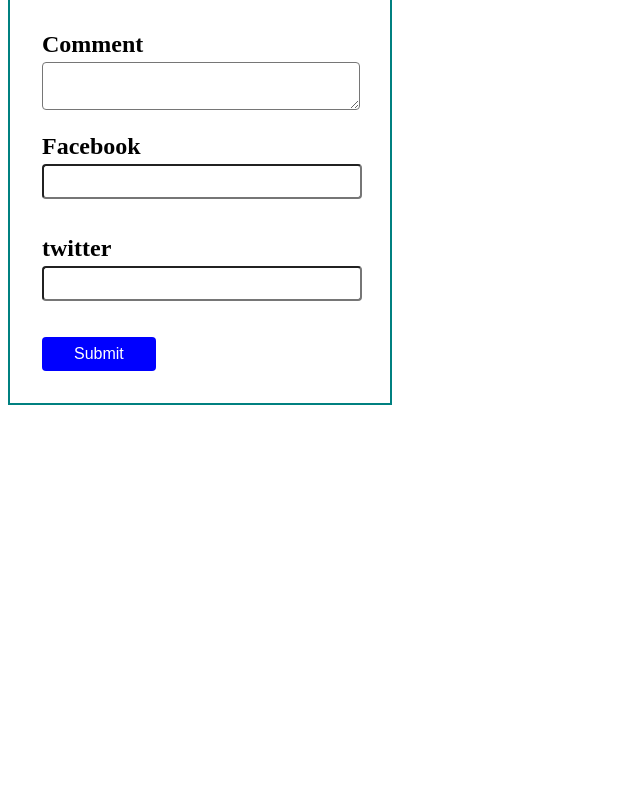
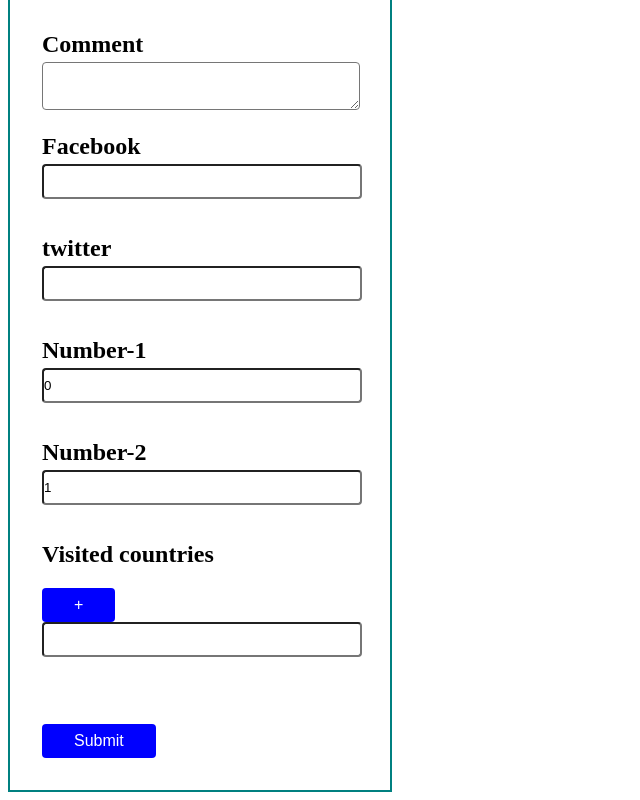
Before and after one commit to shamil-am/React-libs, a React (Create React App) app in the folder formik-lib/: page / in a window 1280 px wide. Shown: the part 389-1189 px from the top of the page, without its empty margins (0-640 px from the left). Before the commit the page ends 802 px from the top, so only its background shows below. Built offline with nearby package versions, Linux system fonts and the light colour scheme; the HTML template or start-up script is replaced by a standard one.

Commit message:
FieldArray,FastField added

```diff
--- a/formik-lib/src/Components/Form.js
+++ b/formik-lib/src/Components/Form.js
@@ -1,6 +1,13 @@
 import React from "react";
 import "./form.css";
-import { Formik, Form, Field, ErrorMessage } from "formik";
+import {
+  Formik,
+  Form,
+  Field,
+  ErrorMessage,
+  FieldArray,
+  FastField,
+} from "formik";
 import * as Yup from "yup";
 import TextError from "./TextError";
 
@@ -13,6 +20,8 @@ const initialValues = {
     facebook: "",
     twitter: "",
   },
+  phoneNumbers: ["0", "1"],
+  countries: [""],
 };
 const onSubmit = (values) => {
   window.alert("Form submitted!");
@@ -24,6 +33,9 @@ const validationSchema = Yup.object({
     .email("Yalnis email formati")
     .required("Emailinizi qeyd edin"),
   channel: Yup.string().required("Kanal secin"),
+  social: Yup.object().shape({
+    facebook: Yup.string().required("type facebook profile"),
+  }),
 });
 // component
 const FormExample = () => {
@@ -32,11 +44,24 @@ const FormExample = () => {
       initialValues={initialValues}
       onSubmit={onSubmit}
       validationSchema={validationSchema}
+      // validateOnChange={false}
+      // validateOnBlur={false}
     >
       <Form>
         <div className="form-control">
           <label htmlFor="name">Name</label>
-          <Field type="text " id="name" name="name" autoComplete="off" />
+          <FastField name="name" autoComplete="off">
+            {(fieldProps) => {
+              console.log("rendered");
+              const { field, form, meta } = fieldProps;
+              return (
+                <div>
+                  <input type="text" id="name" {...field} />
+                  {/* {meta.touched && meta.error ? <div>{meta.error}</div> : null} */}
+                </div>
+              );
+            }}
+          </FastField>
           <ErrorMessage name="name" component={TextError} />
         </div>
         <div className="form-control">
@@ -56,10 +81,49 @@ const FormExample = () => {
         <div className="form-control">
           <label htmlFor="facebook">Facebook</label>
           <Field type="text" id="facebook" name="social.facebook" />
+          <ErrorMessage name="social.facebook" component={TextError} />
         </div>
         <div className="form-control">
           <label htmlFor="twitter">twitter</label>
           <Field type="text" id="twitter" name="social.twitter" />
+        </div>
+        <div className="form-control">
+          <label htmlFor="phoneNumber0">Number-1</label>
+          <Field type="number" id="number" name="phoneNumbers[0]" />
+        </div>
+        <div className="form-control">
+          <label htmlFor="phoneNumber1">Number-2</label>
+          <Field type="number" id="phoneNumber1" name="phoneNumbers[1]" />
+        </div>
+        <div className="">
+          <h2>Visited countries</h2>
+          <FieldArray name="countries">
+            {(fieldArrProp) => {
+              const { push, remove, form } = fieldArrProp;
+              const { values } = form;
+              const { countries } = values;
+
+              return (
+                <div>
+                  <button type="button" onClick={() => push(" ")}>
+                    +
+                  </button>
+                  {countries.map((country, index) => {
+                    return (
+                      <div key={index} className="form-control">
+                        <Field name={`countries[${index}]`} />
+                        {index > 0 ? (
+                          <button type="button" onClick={() => remove(index)}>
+                            -
+                          </button>
+                        ) : null}
+                      </div>
+                    );
+                  })}
+                </div>
+              );
+            }}
+          </FieldArray>
         </div>
 
         <button type="submit">Submit</button>
```
